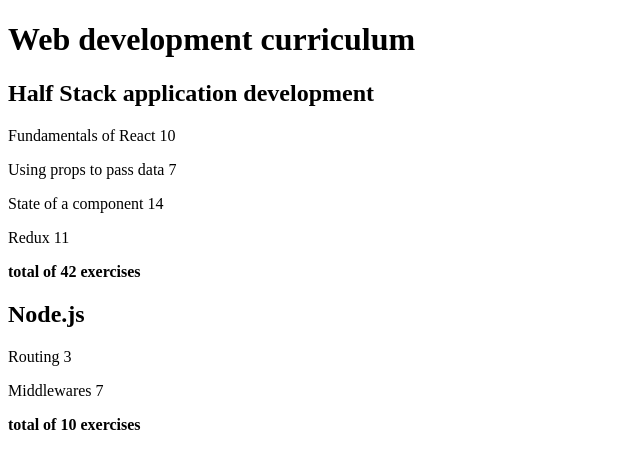
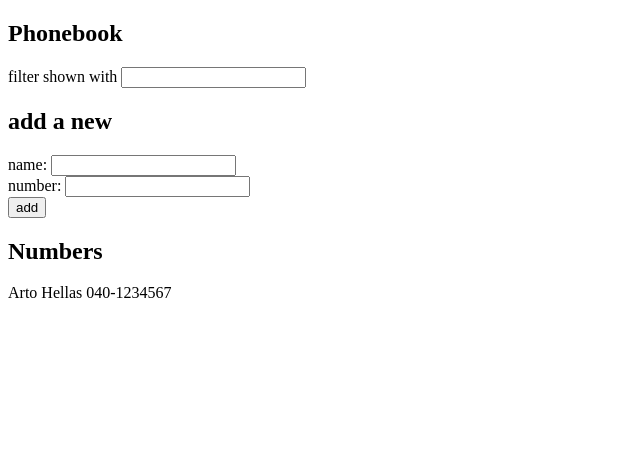
Before and after one commit to bmagana5/fullstackopen, a React (Create React App) app in the folder code/: page / in a window 1280 px wide. Shown: the top 468 px of the page, without its empty margins (0-640 px from the left). Built offline with nearby package versions, Linux system fonts and the light colour scheme.

Commit message:
completed exercises 2.6-2.10

```diff
--- a/code/src/App.js
+++ b/code/src/App.js
@@ -1,55 +1,104 @@
-import Course from "./components/Course";
+import { useState } from "react";
+
+const Filter = ({ filterHandler, filterValue }) => {
+  return (
+    <div>
+    filter shown with <input onChange={filterHandler} value={filterValue}/>
+    </div>
+  );
+};
+
+const PersonForm = (props) => {
+  return (
+    <form onSubmit={props.submitHandler}>
+      <div>
+        name: <input onChange={props.nameHandler} value={props.nameValue}/>
+      </div>
+      <div>
+        number: <input onChange={props.numberHandler} value={props.numberValue}/>
+      </div>
+      <div>
+        <button type="submit">add</button>
+      </div>
+    </form>
+  );
+}
+
+const Persons = ({ persons, nameFilter }) => {
+  const filteredPersons = persons.filter(person => person.name.toLowerCase().includes(nameFilter.toLowerCase()));
+  return (
+    filteredPersons.map(person => <div key={person.id}>{person.name} {person.number}</div>)
+  );
+};
 
 const App = () => {
-  const courses = [
-    {
-      name: 'Half Stack application development',
-      id: 1,
-      parts: [
-        {
-          name: 'Fundamentals of React',
-          exercises: 10,
-          id: 1
-        },
-        {
-          name: 'Using props to pass data',
-          exercises: 7,
-          id: 2
-        },
-        {
-          name: 'State of a component',
-          exercises: 14,
-          id: 3
-        },
-        {
-          name: 'Redux',
-          exercises: 11,
-          id: 4
+  const [persons, setPersons] = useState([{ name: 'Arto Hellas', number: '040-1234567', id: 1 }])
+  const [newName, setNewName] = useState('');
+  const [newPhoneNumber, setNewPhoneNumber] = useState('');
+  const [nameFilter, setNameFilter] = useState('');
+
+  const handleNameInput = (event) => {
+    setNewName(event.target.value);
+  };
+
+  const handleNumberInput = (event) => {
+    setNewPhoneNumber(event.target.value);
+  };
+
+  const handleFilterInput = (event) => {
+    setNameFilter(event.target.value);
+  };
+
+  const addNewName = (event) => {
+    event.preventDefault();
+    if (newName === '' || newPhoneNumber === '') {
+      alert('Please fill in the input fields');
+      return;
+    }
+    let duplicateName = persons.find(person => newName === person.name);
+    let duplicateNumber = persons.find(person => newPhoneNumber === person.number);
+    if (duplicateName === undefined && duplicateNumber === undefined) {
+      setPersons(persons.concat({ name: newName, number: newPhoneNumber, id: persons.length + 1 }));
+      setNewName('');
+      setNewPhoneNumber('');
+    } else {
+      let alertString = '';
+      let duplicateCounter = 0;
+      if (duplicateName) {
+        duplicateCounter += 1;
+        alertString += `The name '${newName}' `;
+      }
+      if (duplicateNumber) {
+        duplicateCounter += 1;
+        if (duplicateCounter === 2) {
+          alertString += `and the number '${newPhoneNumber}' `;
+        } else if (duplicateCounter === 1) {
+          alertString += `The number '${newPhoneNumber}' `;
         }
-      ]
-    },
-    {
-      name: 'Node.js',
-      id: 2,
-      parts: [
-        {
-          name: 'Routing',
-          exercises: 3,
-          id: 1
-        },
-        {
-          name: 'Middlewares',
-          exercises: 7,
-          id: 2
-        }
-      ]
+      }
+      if (duplicateCounter === 0) {
+        alert('an error has occurred');
+        return;
+      }
+      alertString += duplicateCounter === 2 ? 'are ' : 'is ';
+      alertString += 'already added to the phonebook';
+      alert(alertString);
     }
-  ];
+  };
 
   return (
     <div>
-      <h1>Web development curriculum</h1>
-      <div>{courses.map(course => <Course key={course.id} course={course}/>)}</div>
+      <h2>Phonebook</h2>
+      <Filter filterHandler={handleFilterInput} filterValue={nameFilter}/>
+      <h2>add a new</h2>
+      <PersonForm submitHandler={addNewName}
+                  nameHandler={handleNameInput}
+                  numberHandler={handleNumberInput}
+                  nameValue={newName}
+                  numberValue={newPhoneNumber}/>
+
+      <h2>Numbers</h2>
+      <Persons persons={persons} nameFilter={nameFilter}/>
     </div>
   );
 };
```
